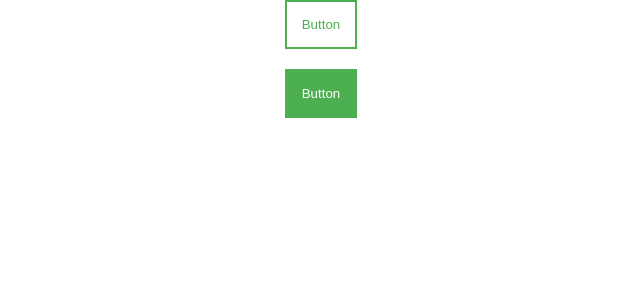
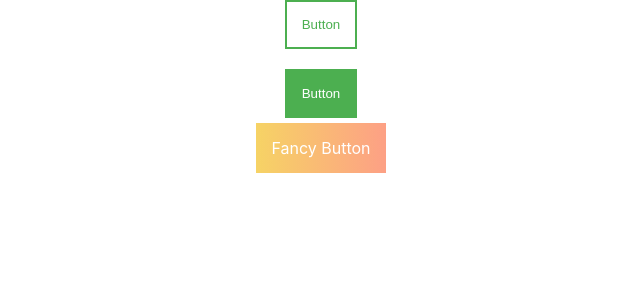
Before and after one commit to sir-hector/styled-components, a React (Create React App) app: page / in a window 1280 px wide. Shown: the top 300 px of the page, without its empty margins (319-959 px from the left). Built offline with nearby package versions, Linux system fonts and the light colour scheme.

Commit message:
extending styles

```diff
--- a/src/App.js
+++ b/src/App.js
@@ -1,5 +1,5 @@
 import './App.css';
-import StyledButton from './components/Button/Button';
+import StyledButton, {FuncyButton} from './components/Button/Button';
 
 function App() {
   return (
@@ -9,6 +9,10 @@ function App() {
         <br></br>
       </div>
       <StyledButton>Button</StyledButton>
+      <div>
+        <br></br>
+      </div>
+      <FuncyButton as = 'a'>Fancy Button</FuncyButton>
     </div>
   );
 }
--- a/src/components/Button/Button.js
+++ b/src/components/Button/Button.js
@@ -1,3 +1,4 @@
-import { StyledButton } from "./Button.styles"
+import { StyledButton, FuncyButton } from "./Button.styles"
 
 export default StyledButton
+export {FuncyButton}
--- a/src/components/Button/Button.styles.js
+++ b/src/components/Button/Button.styles.js
@@ -7,3 +7,8 @@ export const StyledButton = styled.button`
     cursor: pointer;
     background-color: ${(props) => props.variant === 'outline' ? '#FFF' : '#4caf50'};
 `
+
+export const FuncyButton = styled(StyledButton)`
+    background-image: linear-gradient(to right, #f6d365 0%, #fda085 100%);
+    border: none;
+`
```
